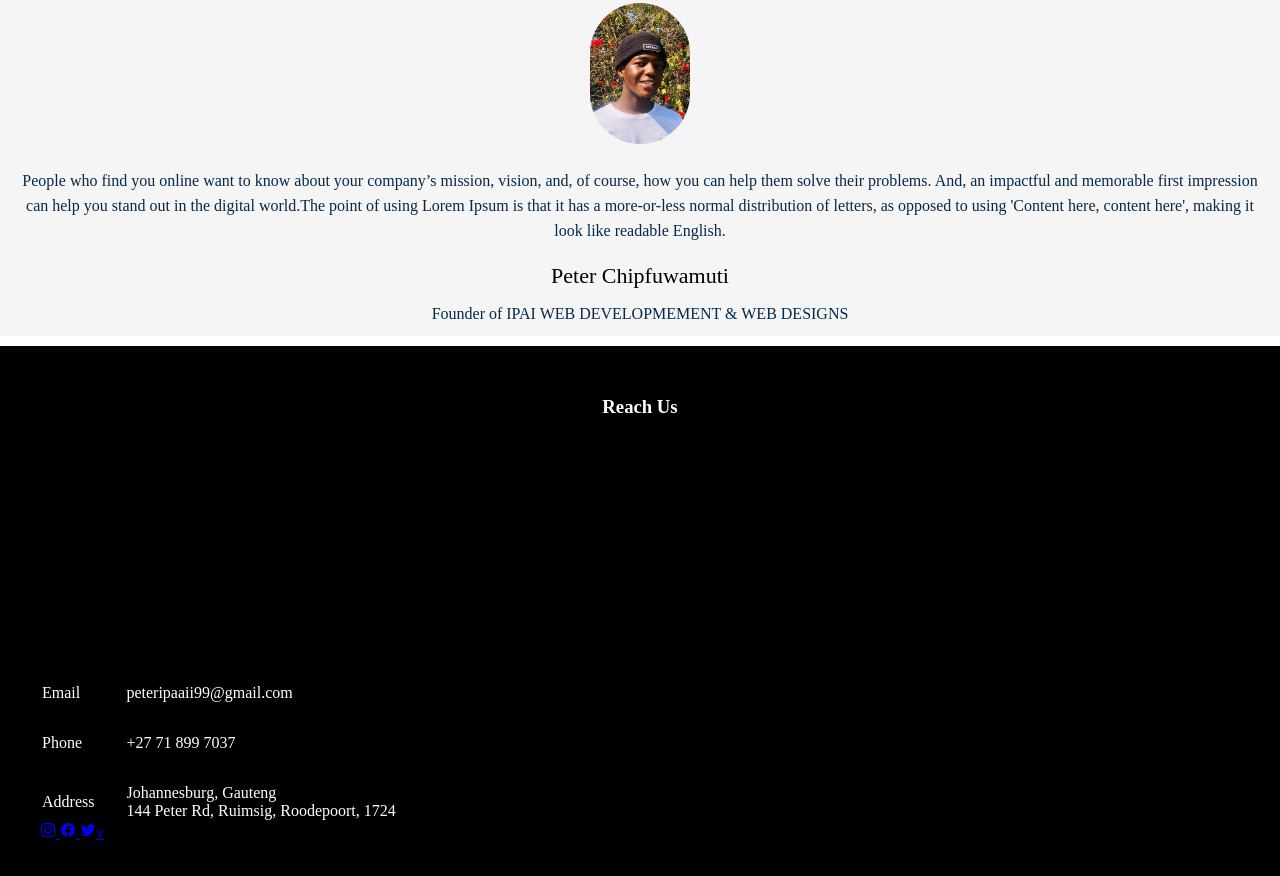
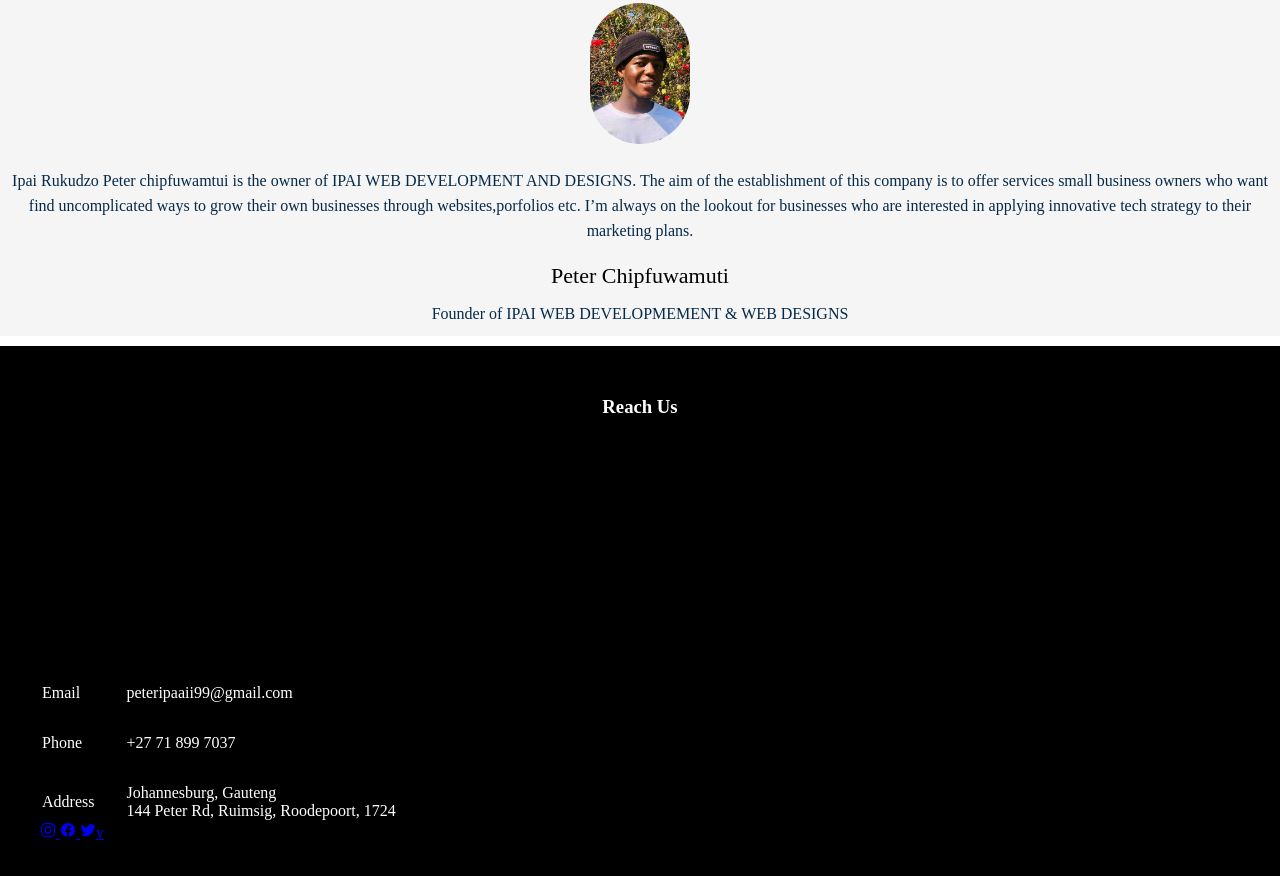
Before and after one commit to Peteripai/IPAIWEBDESIGNS, a plain HTML site: page index.html in a window 1280 px wide. Shown: the part 1919-2795 px from the top of the page. Drawn offline with nearby package versions, Linux system fonts and the light colour scheme; some packages are replaced by stand-ins of ours; grey boxes are pictures that could not be loaded; a script that the page names is missing.

Commit message:
Update index.html

```diff
--- a/index.html
+++ b/index.html
@@ -132,13 +132,9 @@ Click nbfs://nbhost/SystemFileSystem/Templates/Other/html.html to edit this temp
             <div class="details">
                 <h3>Owner</h3>
                 <img src="img/founder.jpg" alt="">
-                <p>People who find you online want to know about your
-                    company’s mission, vision, and, of course, how you can help
-                    them solve their problems. And, an impactful and memorable first impression can help you
-                    stand out in the digital world.The point of using Lorem Ipsum is that it has a more-or-less normal
-                    distribution
-                    of letters, as opposed to using 'Content here, content here',
-                    making it look like readable English.</p>
+                <p>Ipai Rukudzo Peter chipfuwamtui is the owner of IPAI WEB DEVELOPMENT AND DESIGNS. The aim of  the establishment of this company is
+                to offer services  small business owners who want find uncomplicated ways to grow their own businesses through websites,porfolios etc.
+                 I’m always on the lookout for businesses who are interested in applying innovative tech strategy to their marketing plans.</p>
 
                 <h2>Peter Chipfuwamuti</h2>
                 <p>Founder of IPAI WEB DEVELOPMEMENT & WEB DESIGNS</p>
```
